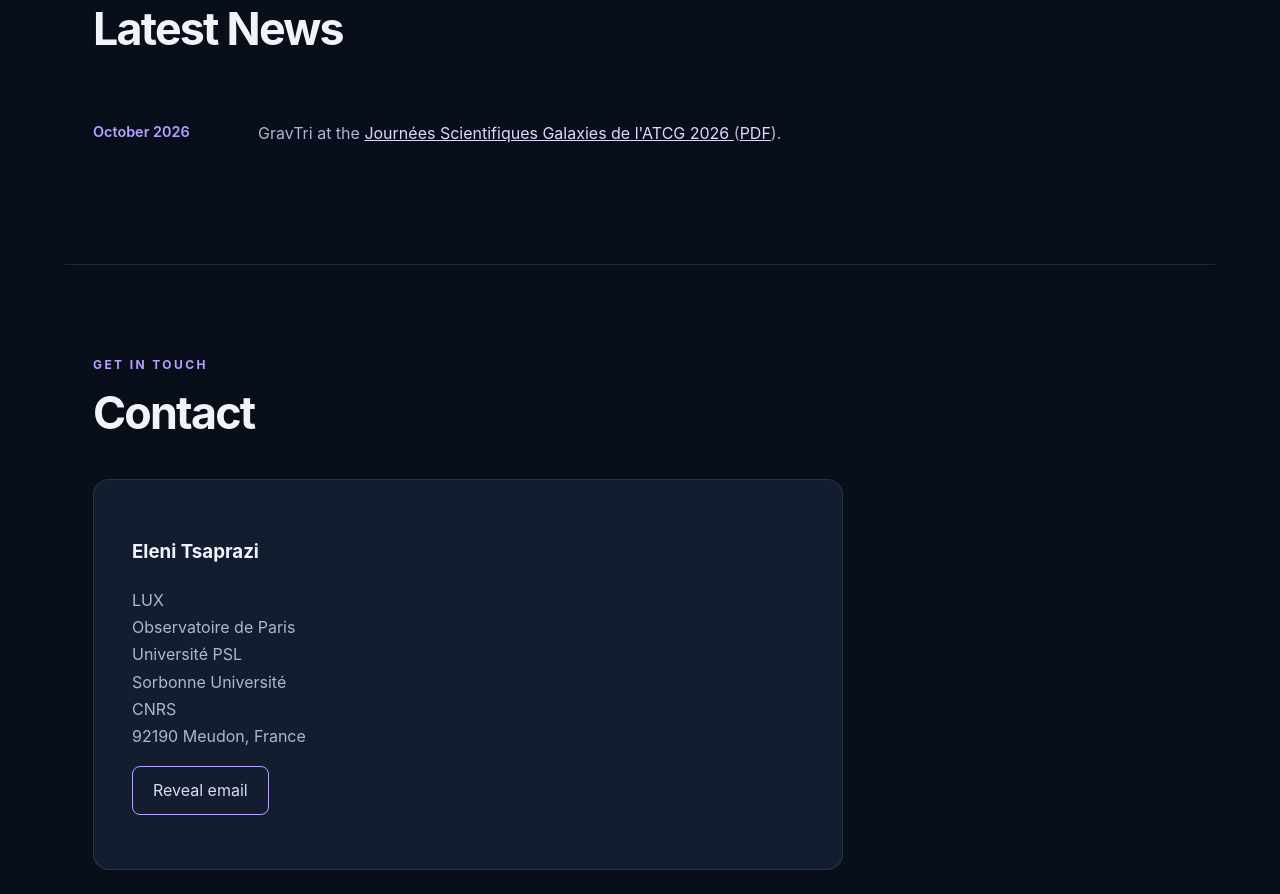
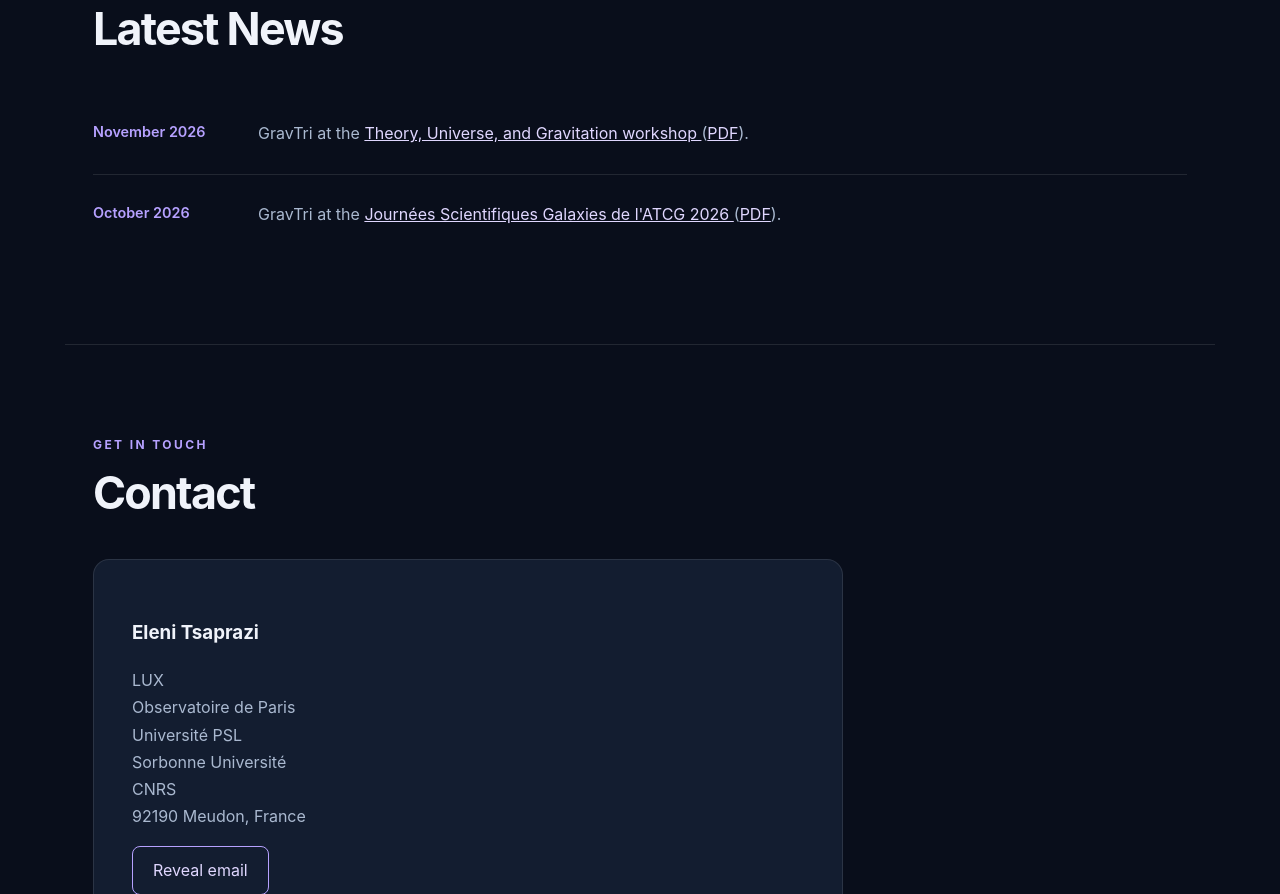
Before and after one commit to GravTri/gravtri.github.io, a plain HTML site: page index.html in a window 1280 px wide. Shown: the part 4140-5034 px from the top of the page. Drawn offline with Linux system fonts and the light colour scheme.

Commit message:
Update index.html

```diff
--- a/index.html
+++ b/index.html
@@ -761,22 +761,41 @@
     <div class="section-label">Updates</div>
     <h2>Latest News</h2>
   </div>
+
   <article class="news-item">
-<div class="news-date">
-          October 2026
-        </div>
+    <div class="news-date">November 2026</div>
     <div>
       <p>
         GravTri at the
-      <a href="https://jgatcg26.sciencesconf.org/" rel="noopener noreferrer" target="_blank">
-      Journées Scientifiques Galaxies de l'ATCG 2026
+        <a href="https://indico.in2p3.fr/event/38354/"
+           rel="noopener noreferrer" target="_blank">
+          Theory, Universe, and Gravitation workshop
         </a>
-      (<a href="/JG_ATCG_Tsaprazi.pdf" rel="noopener noreferrer" target="_blank">PDF</a>).
+        (<a href="/TUG_Tsaprazi.pdf"
+            rel="noopener noreferrer" target="_blank">PDF</a>).
       </p>
     </div>
   </article>
+
+  <article class="news-item">
+    <div class="news-date">October 2026</div>
+    <div>
+      <p>
+        GravTri at the
+        <a href="https://jgatcg26.sciencesconf.org/"
+           rel="noopener noreferrer" target="_blank">
+          Journées Scientifiques Galaxies de l'ATCG 2026
+        </a>
+        (<a href="/JG_ATCG_Tsaprazi.pdf"
+            rel="noopener noreferrer" target="_blank">PDF</a>).
+      </p>
+    </div>
+  </article>
+
 </section>
+
 <hr class="divider"/>
+
 <!-- CONTACT -->
 <section class="section" id="contact">
 <div class="section-heading">
```
Lines whose indentation alone changed are shown as unchanged.
